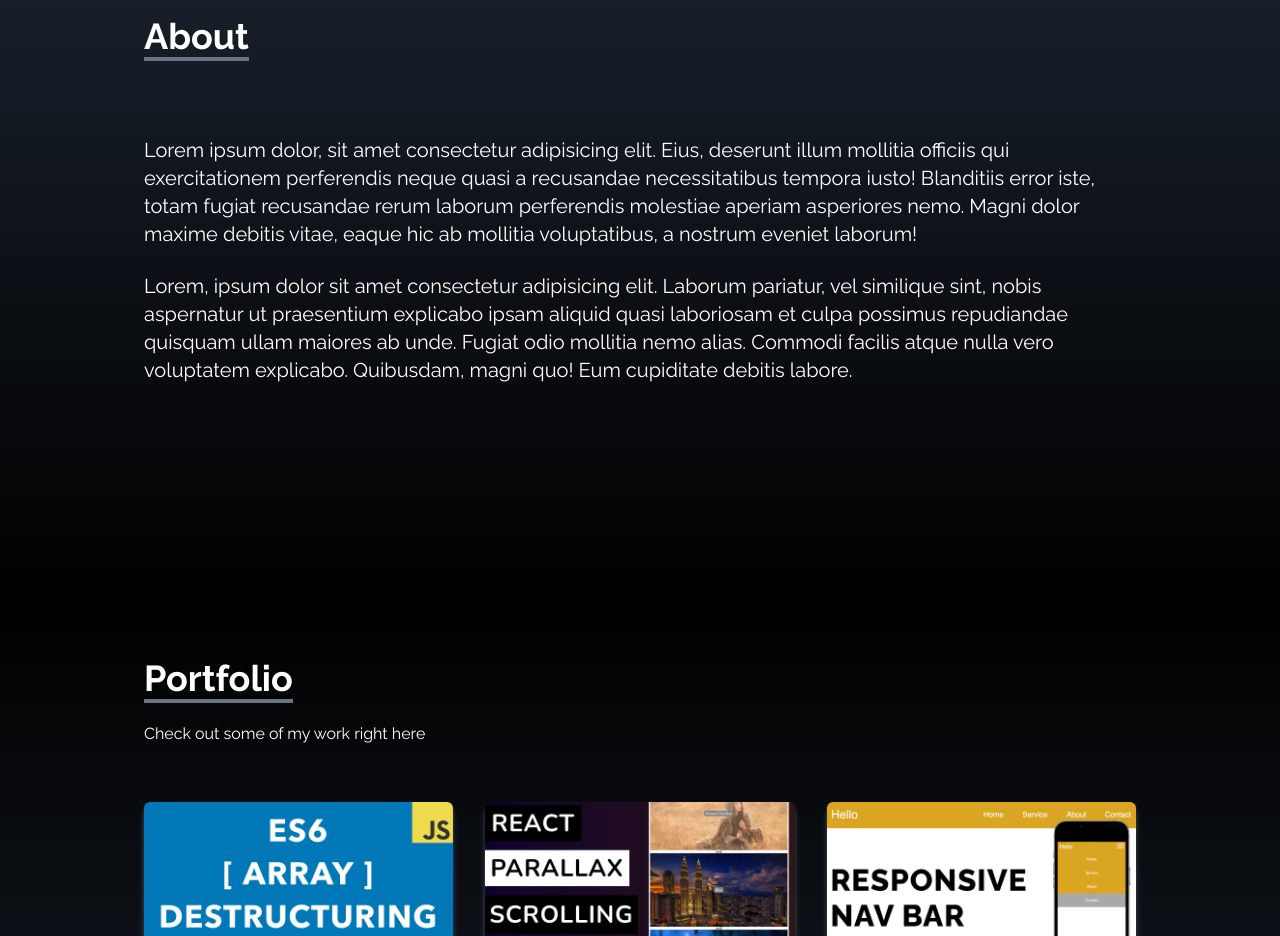
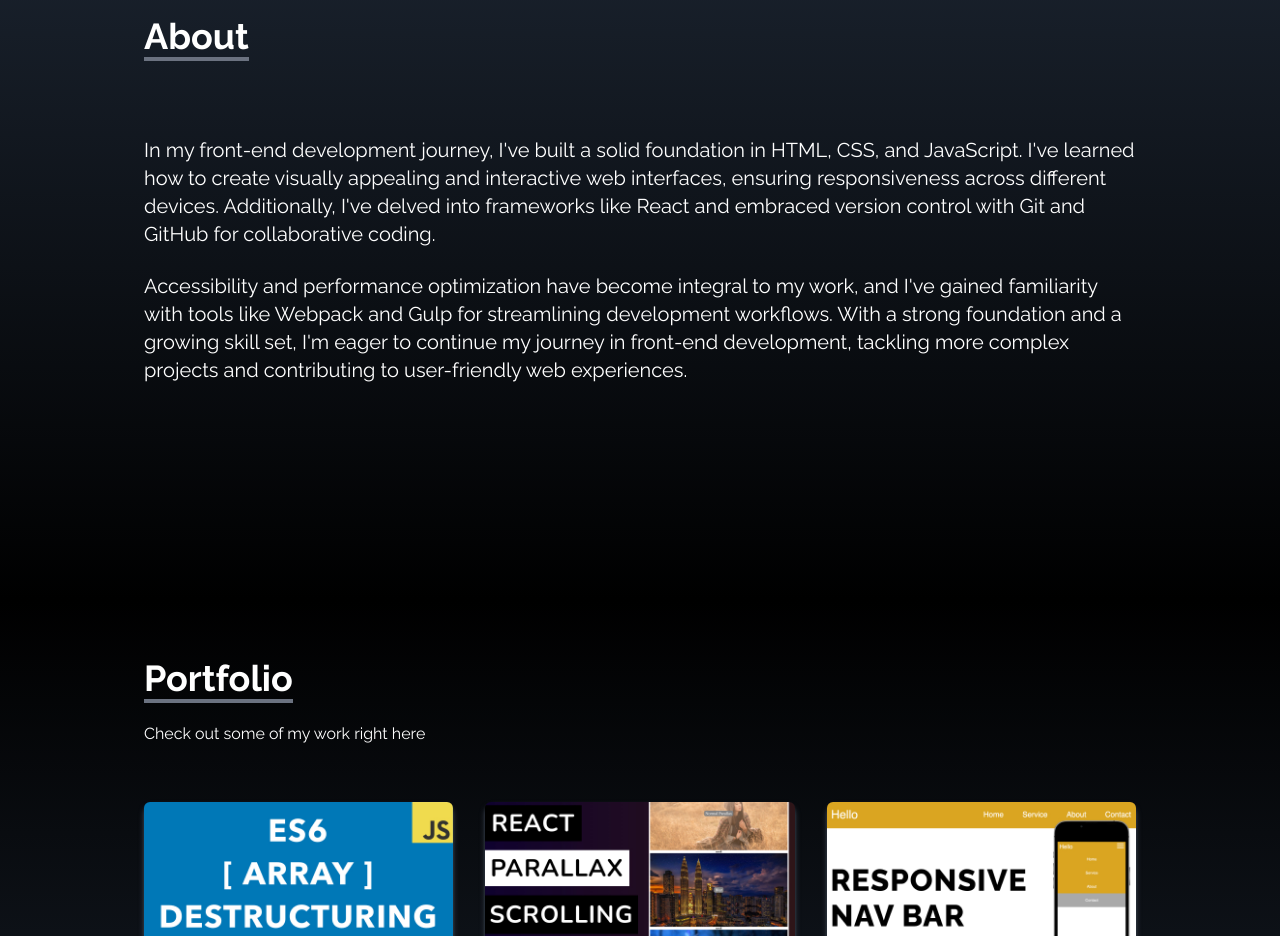
Before and after one commit to shri1211/myPortfolio, a React (Create React App) app: page / in a window 1280 px wide. Shown: the part 1000-1936 px from the top of the page. Built offline with nearby package versions, Linux system fonts and the light colour scheme.

Commit message:
about page edited

```diff
--- a/src/components/About.jsx
+++ b/src/components/About.jsx
@@ -14,23 +14,13 @@ const About = () => {
         </div>
 
         <p className="text-xl mt-20">
-          Lorem ipsum dolor, sit amet consectetur adipisicing elit. Eius,
-          deserunt illum mollitia officiis qui exercitationem perferendis neque
-          quasi a recusandae necessitatibus tempora iusto! Blanditiis error
-          iste, totam fugiat recusandae rerum laborum perferendis molestiae
-          aperiam asperiores nemo. Magni dolor maxime debitis vitae, eaque hic
-          ab mollitia voluptatibus, a nostrum eveniet laborum!
+        In my  front-end development journey, I've built a solid foundation in HTML, CSS, and JavaScript. I've learned how to create visually appealing and interactive web interfaces, ensuring responsiveness across different devices. Additionally, I've delved into frameworks like React and embraced version control with Git and GitHub for collaborative coding.
         </p>
 
         <br />
 
         <p className="text-xl">
-          Lorem, ipsum dolor sit amet consectetur adipisicing elit. Laborum
-          pariatur, vel similique sint, nobis aspernatur ut praesentium
-          explicabo ipsam aliquid quasi laboriosam et culpa possimus repudiandae
-          quisquam ullam maiores ab unde. Fugiat odio mollitia nemo alias.
-          Commodi facilis atque nulla vero voluptatem explicabo. Quibusdam,
-          magni quo! Eum cupiditate debitis labore.
+        Accessibility and performance optimization have become integral to my work, and I've gained familiarity with tools like Webpack and Gulp for streamlining development workflows. With a strong foundation and a growing skill set, I'm eager to continue my journey in front-end development, tackling more complex projects and contributing to user-friendly web experiences.
         </p>
       </div>
     </div>
```
